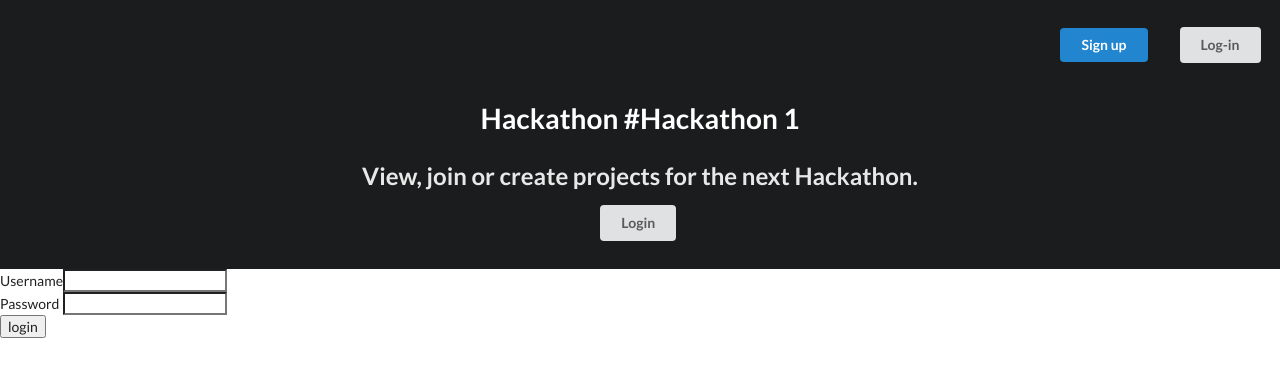
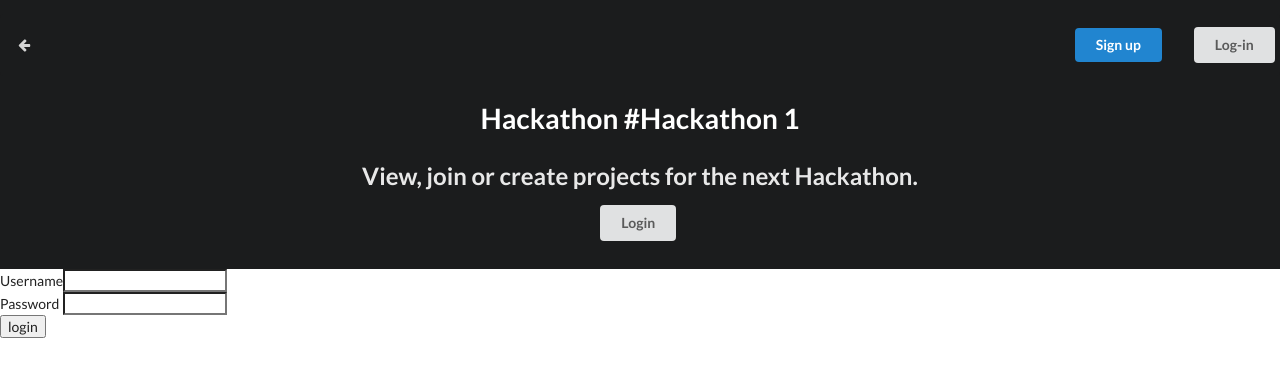
Before and after one commit to matthewbyrdold/hackathon, a Django app: template templates/auth/login.html in a window 1280 px wide. Shown: the top 377 px of the page. Run offline with Django 3.2, Linux system fonts and the light colour scheme; the template is opened without the code that fills it: values that come from a table or form of the project are taken from there, others are empty; tables that the repository leaves empty hold one stand-in row (values such as "Sample post"); form fields are guessed from the names that the template uses; parts of the project's set-up code (start-up, migrations or seed data) failed here and were passed over; some libraries are stand-ins or nearby versions.

Commit message:
add back button to auth base template

```diff
--- a/templates/auth/base.html
+++ b/templates/auth/base.html
@@ -1,4 +1,13 @@
 {% extends 'base.html' %}
+
+{% block left_menu %}
+<div class="ui container">
+    <a href="javascript:history.go(-1)" class="header item">
+        <i class="left arrow icon"></i>
+    </a>
+</div>
+{% endblock %}
+
 {% block header %}
 <div class="ui inverted vertical masthead center aligned segment">
     <div class="ui text container">
```
